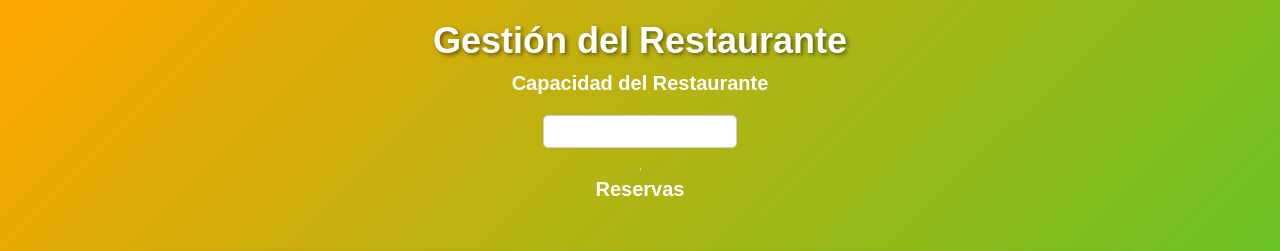
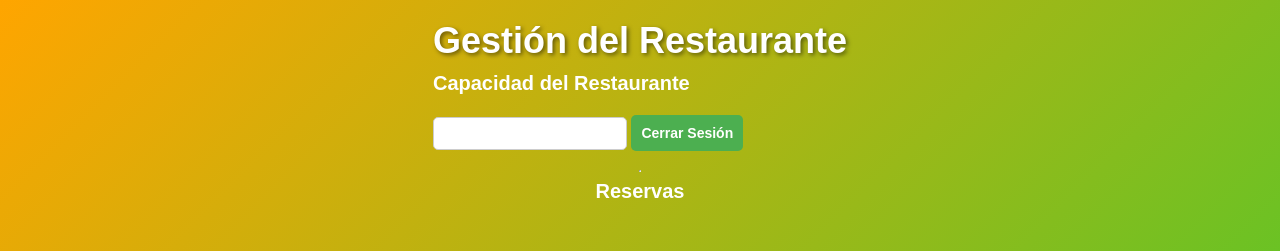
Before and after one commit to Daly2025/Checkandfood, a Flask app: page /manage_reservations in a window 1280 px wide. Shown: the top 251 px of the page. Run offline with Flask 3, Linux system fonts and the light colour scheme; the visitor is signed in with stand-in values (Sample User, id 1); data that the repository does not hold is empty.

Commit message:
falta cerrar sesion

```diff
--- a/templates/manage_reservations.html
+++ b/templates/manage_reservations.html
@@ -10,13 +10,16 @@
 
 <body>
 
+   <nav>
     <h1>Gestión del Restaurante</h1>
+    <h2>Capacidad del Restaurante</h2>
+    <input type="number" name="capacity" value="{{ capacity.capacity }}" required>
+    <!-- button cerrar sesion-->
 
-    <!-- Formulario para actualizar la capacidad -->
-    <h2>Capacidad del Restaurante</h2>
+        <a href=""></a><button type="submit">Cerrar Sesión</button>
 
+   </nav>
 
-        <input type="number" name="capacity" value="{{ capacity.capacity }}" required>
 
 
 
```
